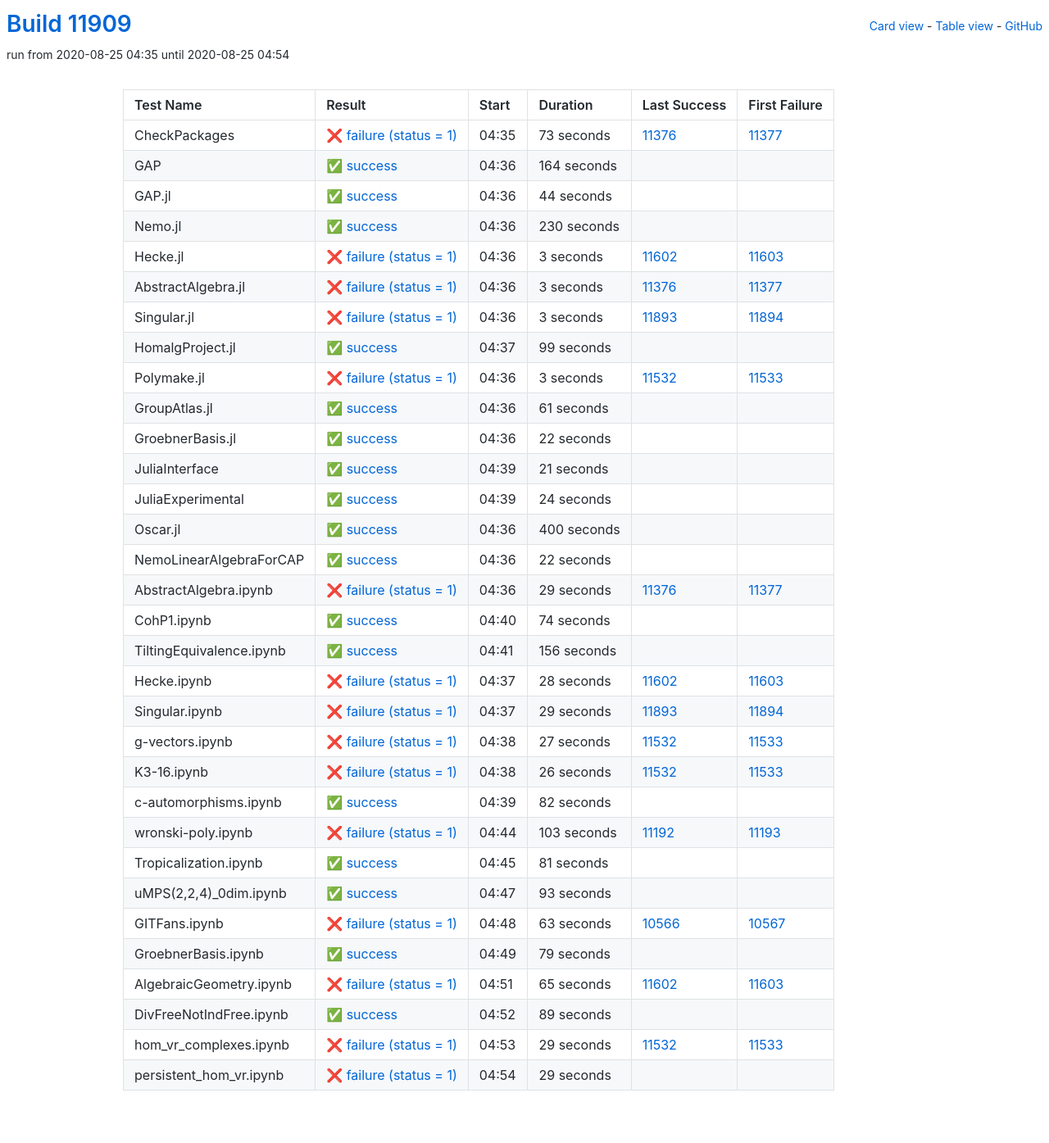
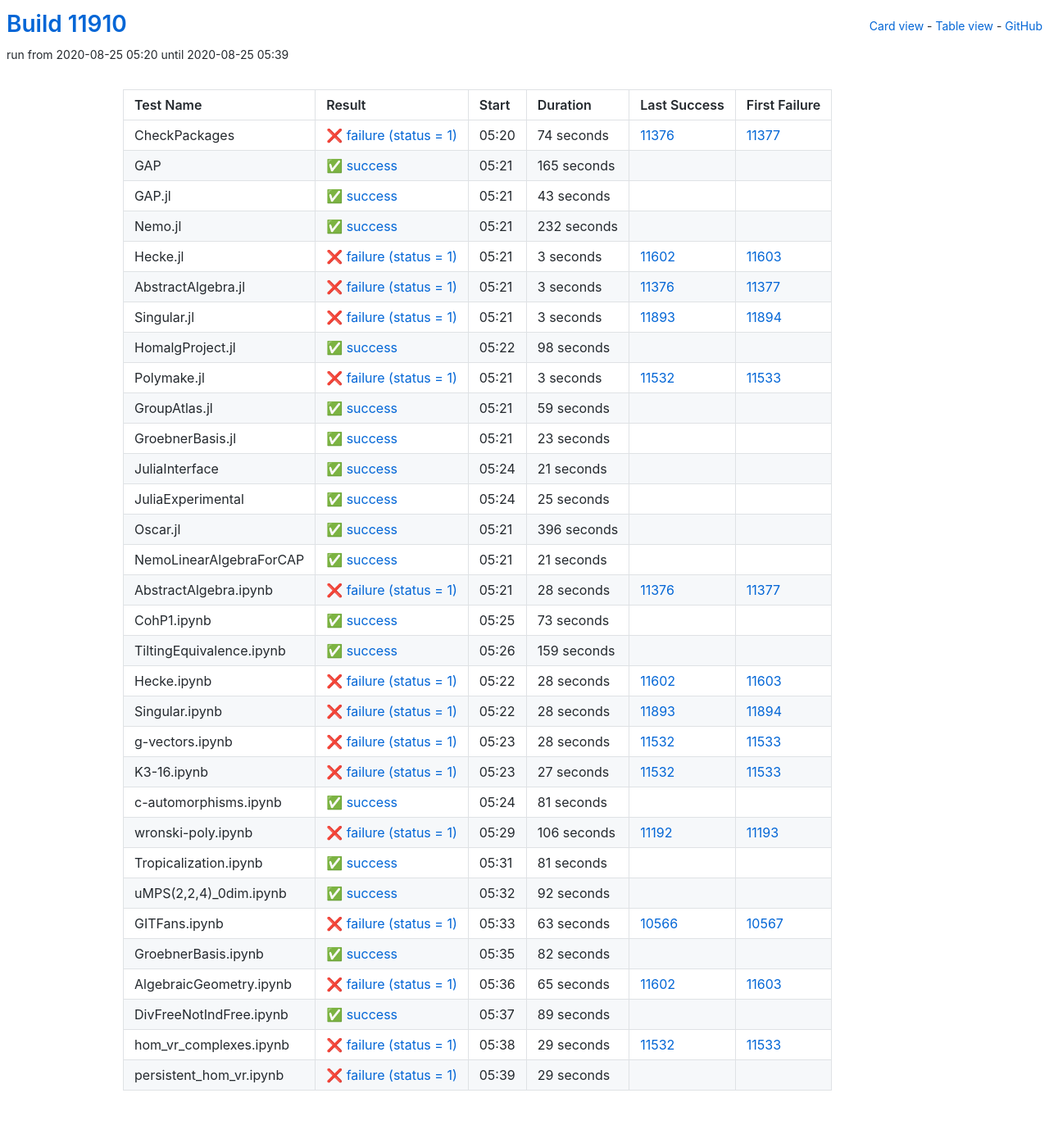
Before and after one commit to oscar-system/oscar-ci-status, a Jekyll site: the page built from table.html, in a window 1280 px wide. Shown: the whole page at 82% size. Built offline with Jekyll 4.4.1, drawn with Linux system fonts in a browser that asks for light colours.

Commit message:
Build #11910

```diff
--- a/_data/ci.yml
+++ b/_data/ci.yml
@@ -1,6 +1,6 @@
 ---
-build: 11909
-build_url: https://oscarci.mathematik.uni-kl.de/job/oscar/11909/
+build: 11910
+build_url: https://oscarci.mathematik.uni-kl.de/job/oscar/11910/
 job: oscar
 organization: oscar-system
 repo: oscar-ci-status
@@ -8,56 +8,56 @@
 tests:
 - name: CheckPackages
   id: checkpackages
-  log: https://oscarci.mathematik.uni-kl.de/job/oscar/11909/artifact/logs/build-11909/CheckPackages.log
-  start: 2020-08-25 04:35
+  log: https://oscarci.mathematik.uni-kl.de/job/oscar/11910/artifact/logs/build-11910/CheckPackages.log
+  start: 2020-08-25 05:20
   success: false
   exitcode: 1
   status: failure
-  duration: 73
+  duration: 74
   last_success: 11376
   last_success_url: https://oscarci.mathematik.uni-kl.de/job/oscar/11376/
   first_failure: 11377
   first_failure_url: https://oscarci.mathematik.uni-kl.de/job/oscar/11377/
 - name: GAP
   id: gap
-  log: https://oscarci.mathematik.uni-kl.de/job/oscar/11909/artifact/logs/build-11909/GAP.log
-  start: 2020-08-25 04:36
+  log: https://oscarci.mathematik.uni-kl.de/job/oscar/11910/artifact/logs/build-11910/GAP.log
+  start: 2020-08-25 05:21
   success: true
   exitcode: 0
   status: success
-  duration: 164
+  duration: 165
   last_success: false
   last_success_url:
   first_failure: false
   first_failure_url:
 - name: GAP.jl
   id: gap-jl
-  log: https://oscarci.mathematik.uni-kl.de/job/oscar/11909/artifact/logs/build-11909/GAP.jl.log
-  start: 2020-08-25 04:36
+  log: https://oscarci.mathematik.uni-kl.de/job/oscar/11910/artifact/logs/build-11910/GAP.jl.log
+  start: 2020-08-25 05:21
   success: true
   exitcode: 0
   status: success
-  duration: 44
+  duration: 43
   last_success: false
   last_success_url:
   first_failure: false
   first_failure_url:
 - name: Nemo.jl
   id: nemo-jl
-  log: https://oscarci.mathematik.uni-kl.de/job/oscar/11909/artifact/logs/build-11909/Nemo.jl.log
-  start: 2020-08-25 04:36
+  log: https://oscarci.mathematik.uni-kl.de/job/oscar/11910/artifact/logs/build-11910/Nemo.jl.log
+  start: 2020-08-25 05:21
   success: true
   exitcode: 0
   status: success
-  duration: 230
+  duration: 232
   last_success: false
   last_success_url:
   first_failure: false
   first_failure_url:
 - name: Hecke.jl
   id: hecke-jl
-  log: https://oscarci.mathematik.uni-kl.de/job/oscar/11909/artifact/logs/build-11909/Hecke.jl.log
-  start: 2020-08-25 04:36
+  log: https://oscarci.mathematik.uni-kl.de/job/oscar/11910/artifact/logs/build-11910/Hecke.jl.log
+  start: 2020-08-25 05:21
   success: false
   exitcode: 1
   status: failure
@@ -68,8 +68,8 @@
   first_failure_url: https://oscarci.mathematik.uni-kl.de/job/oscar/11603/
 - name: AbstractAlgebra.jl
   id: abstractalgebra-jl
-  log: https://oscarci.mathematik.uni-kl.de/job/oscar/11909/artifact/logs/build-11909/AbstractAlgebra.jl.log
-  start: 2020-08-25 04:36
+  log: https://oscarci.mathematik.uni-kl.de/job/oscar/11910/artifact/logs/build-11910/AbstractAlgebra.jl.log
+  start: 2020-08-25 05:21
   success: false
   exitcode: 1
   status: failure
@@ -80,8 +80,8 @@
   first_failure_url: https://oscarci.mathematik.uni-kl.de/job/oscar/11377/
 - name: Singular.jl
   id: singular-jl
-  log: https://oscarci.mathematik.uni-kl.de/job/oscar/11909/artifact/logs/build-11909/Singular.jl.log
-  start: 2020-08-25 04:36
+  log: https://oscarci.mathematik.uni-kl.de/job/oscar/11910/artifact/logs/build-11910/Singular.jl.log
+  start: 2020-08-25 05:21
   success: false
   exitcode: 1
   status: failure
@@ -92,20 +92,20 @@
   first_failure_url: https://oscarci.mathematik.uni-kl.de/job/oscar/11894/
 - name: HomalgProject.jl
   id: homalgproject-jl
-  log: https://oscarci.mathematik.uni-kl.de/job/oscar/11909/artifact/logs/build-11909/HomalgProject.jl.log
-  start: 2020-08-25 04:37
+  log: https://oscarci.mathematik.uni-kl.de/job/oscar/11910/artifact/logs/build-11910/HomalgProject.jl.log
+  start: 2020-08-25 05:22
   success: true
   exitcode: 0
   status: success
-  duration: 99
+  duration: 98
   last_success: false
   last_success_url:
   first_failure: false
   first_failure_url:
 - name: Polymake.jl
   id: polymake-jl
-  log: https://oscarci.mathematik.uni-kl.de/job/oscar/11909/artifact/logs/build-11909/Polymake.jl.log
-  start: 2020-08-25 04:36
+  log: https://oscarci.mathematik.uni-kl.de/job/oscar/11910/artifact/logs/build-11910/Polymake.jl.log
+  start: 2020-08-25 05:21
   success: false
   exitcode: 1
   status: failure
@@ -116,32 +116,32 @@
   first_failure_url: https://oscarci.mathematik.uni-kl.de/job/oscar/11533/
 - name: GroupAtlas.jl
   id: groupatlas-jl
-  log: https://oscarci.mathematik.uni-kl.de/job/oscar/11909/artifact/logs/build-11909/GroupAtlas.jl.log
-  start: 2020-08-25 04:36
+  log: https://oscarci.mathematik.uni-kl.de/job/oscar/11910/artifact/logs/build-11910/GroupAtlas.jl.log
+  start: 2020-08-25 05:21
   success: true
   exitcode: 0
   status: success
-  duration: 61
+  duration: 59
   last_success: false
   last_success_url:
   first_failure: false
   first_failure_url:
 - name: GroebnerBasis.jl
   id: groebnerbasis-jl
-  log: https://oscarci.mathematik.uni-kl.de/job/oscar/11909/artifact/logs/build-11909/GroebnerBasis.jl.log
-  start: 2020-08-25 04:36
+  log: https://oscarci.mathematik.uni-kl.de/job/oscar/11910/artifact/logs/build-11910/GroebnerBasis.jl.log
+  start: 2020-08-25 05:21
   success: true
   exitcode: 0
   status: success
-  duration: 22
+  duration: 23
   last_success: false
   last_success_url:
   first_failure: false
   first_failure_url:
 - name: JuliaInterface
   id: juliainterface
-  log: https://oscarci.mathematik.uni-kl.de/job/oscar/11909/artifact/logs/build-11909/JuliaInterface.log
-  start: 2020-08-25 04:39
+  log: https://oscarci.mathematik.uni-kl.de/job/oscar/11910/artifact/logs/build-11910/JuliaInterface.log
+  start: 2020-08-25 05:24
   success: true
   exitcode: 0
   status: success
@@ -152,80 +152,80 @@
   first_failure_url:
 - name: JuliaExperimental
   id: juliaexperimental
-  log: https://oscarci.mathematik.uni-kl.de/job/oscar/11909/artifact/logs/build-11909/JuliaExperimental.log
-  start: 2020-08-25 04:39
+  log: https://oscarci.mathematik.uni-kl.de/job/oscar/11910/artifact/logs/build-11910/JuliaExperimental.log
+  start: 2020-08-25 05:24
   success: true
   exitcode: 0
   status: success
-  duration: 24
+  duration: 25
   last_success: false
   last_success_url:
   first_failure: false
   first_failure_url:
 - name: Oscar.jl
   id: oscar-jl
-  log: https://oscarci.mathematik.uni-kl.de/job/oscar/11909/artifact/logs/build-11909/Oscar.jl.log
-  start: 2020-08-25 04:36
+  log: https://oscarci.mathematik.uni-kl.de/job/oscar/11910/artifact/logs/build-11910/Oscar.jl.log
+  start: 2020-08-25 05:21
   success: true
   exitcode: 0
   status: success
-  duration: 400
+  duration: 396
   last_success: false
   last_success_url:
   first_failure: false
   first_failure_url:
 - name: NemoLinearAlgebraForCAP
   id: nemolinearalgebraforcap
-  log: https://oscarci.mathematik.uni-kl.de/job/oscar/11909/artifact/logs/build-11909/NemoLinearAlgebraForCAP.log
-  start: 2020-08-25 04:36
+  log: https://oscarci.mathematik.uni-kl.de/job/oscar/11910/artifact/logs/build-11910/NemoLinearAlgebraForCAP.log
+  start: 2020-08-25 05:21
   success: true
   exitcode: 0
   status: success
-  duration: 22
+  duration: 21
   last_success: false
   last_success_url:
   first_failure: false
   first_failure_url:
 - name: AbstractAlgebra.ipynb
   id: abstractalgebra-ipynb
-  log: https://oscarci.mathematik.uni-kl.de/job/oscar/11909/artifact/logs/build-11909/AbstractAlgebra.ipynb.log
-  start: 2020-08-25 04:36
+  log: https://oscarci.mathematik.uni-kl.de/job/oscar/11910/artifact/logs/build-11910/AbstractAlgebra.ipynb.log
+  start: 2020-08-25 05:21
   success: false
   exitcode: 1
   status: failure
-  duration: 29
+  duration: 28
   last_success: 11376
   last_success_url: https://oscarci.mathematik.uni-kl.de/job/oscar/11376/
   first_failure: 11377
   first_failure_url: https://oscarci.mathematik.uni-kl.de/job/oscar/11377/
 - name: CohP1.ipynb
   id: cohp1-ipynb
-  log: https://oscarci.mathematik.uni-kl.de/job/oscar/11909/artifact/logs/build-11909/CohP1.ipynb.log
-  start: 2020-08-25 04:40
+  log: https://oscarci.mathematik.uni-kl.de/job/oscar/11910/artifact/logs/build-11910/CohP1.ipynb.log
+  start: 2020-08-25 05:25
   success: true
   exitcode: 0
   status: success
-  duration: 74
+  duration: 73
   last_success: false
   last_success_url:
   first_failure: false
   first_failure_url:
 - name: TiltingEquivalence.ipynb
   id: tiltingequivalence-ipynb
-  log: https://oscarci.mathematik.uni-kl.de/job/oscar/11909/artifact/logs/build-11909/TiltingEquivalence.ipynb.log
-  start: 2020-08-25 04:41
+  log: https://oscarci.mathematik.uni-kl.de/job/oscar/11910/artifact/logs/build-11910/TiltingEquivalence.ipynb.log
+  start: 2020-08-25 05:26
   success: true
   exitcode: 0
   status: success
-  duration: 156
+  duration: 159
   last_success: false
   last_success_url:
   first_failure: false
   first_failure_url:
 - name: Hecke.ipynb
   id: hecke-ipynb
-  log: https://oscarci.mathematik.uni-kl.de/job/oscar/11909/artifact/logs/build-11909/Hecke.ipynb.log
-  start: 2020-08-25 04:37
+  log: https://oscarci.mathematik.uni-kl.de/job/oscar/11910/artifact/logs/build-11910/Hecke.ipynb.log
+  start: 2020-08-25 05:22
   success: false
   exitcode: 1
   status: failure
@@ -236,20 +236,32 @@
   first_failure_url: https://oscarci.mathematik.uni-kl.de/job/oscar/11603/
 - name: Singular.ipynb
   id: singular-ipynb
-  log: https://oscarci.mathematik.uni-kl.de/job/oscar/11909/artifact/logs/build-11909/Singular.ipynb.log
-  start: 2020-08-25 04:37
+  log: https://oscarci.mathematik.uni-kl.de/job/oscar/11910/artifact/logs/build-11910/Singular.ipynb.log
+  start: 2020-08-25 05:22
   success: false
   exitcode: 1
   status: failure
-  duration: 29
+  duration: 28
   last_success: 11893
   last_success_url: https://oscarci.mathematik.uni-kl.de/job/oscar/11893/
   first_failure: 11894
   first_failure_url: https://oscarci.mathematik.uni-kl.de/job/oscar/11894/
 - name: g-vectors.ipynb
   id: g-vectors-ipynb
-  log: https://oscarci.mathematik.uni-kl.de/job/oscar/11909/artifact/logs/build-11909/g-vectors.ipynb.log
-  start: 2020-08-25 04:38
+  log: https://oscarci.mathematik.uni-kl.de/job/oscar/11910/artifact/logs/build-11910/g-vectors.ipynb.log
+  start: 2020-08-25 05:23
+  success: false
+  exitcode: 1
+  status: failure
+  duration: 28
+  last_success: 11532
+  last_success_url: https://oscarci.mathematik.uni-kl.de/job/oscar/11532/
+  first_failure: 11533
+  first_failure_url: https://oscarci.mathematik.uni-kl.de/job/oscar/11533/
+- name: K3-16.ipynb
+  id: k3-16-ipynb
+  log: https://oscarci.mathematik.uni-kl.de/job/oscar/11910/artifact/logs/build-11910/K3-16.ipynb.log
+  start: 2020-08-25 05:23
   success: false
   exitcode: 1
   status: failure
@@ -258,46 +270,34 @@
   last_success_url: https://oscarci.mathematik.uni-kl.de/job/oscar/11532/
   first_failure: 11533
   first_failure_url: https://oscarci.mathematik.uni-kl.de/job/oscar/11533/
-- name: K3-16.ipynb
-  id: k3-16-ipynb
-  log: https://oscarci.mathematik.uni-kl.de/job/oscar/11909/artifact/logs/build-11909/K3-16.ipynb.log
-  start: 2020-08-25 04:38
-  success: false
-  exitcode: 1
-  status: failure
-  duration: 26
-  last_success: 11532
-  last_success_url: https://oscarci.mathematik.uni-kl.de/job/oscar/11532/
-  first_failure: 11533
-  first_failure_url: https://oscarci.mathematik.uni-kl.de/job/oscar/11533/
 - name: c-automorphisms.ipynb
   id: c-automorphisms-ipynb
-  log: https://oscarci.mathematik.uni-kl.de/job/oscar/11909/artifact/logs/build-11909/c-automorphisms.ipynb.log
-  start: 2020-08-25 04:39
+  log: https://oscarci.mathematik.uni-kl.de/job/oscar/11910/artifact/logs/build-11910/c-automorphisms.ipynb.log
+  start: 2020-08-25 05:24
   success: true
   exitcode: 0
   status: success
-  duration: 82
+  duration: 81
   last_success: false
   last_success_url:
   first_failure: false
   first_failure_url:
 - name: wronski-poly.ipynb
   id: wronski-poly-ipynb
-  log: https://oscarci.mathematik.uni-kl.de/job/oscar/11909/artifact/logs/build-11909/wronski-poly.ipynb.log
-  start: 2020-08-25 04:44
+  log: https://oscarci.mathematik.uni-kl.de/job/oscar/11910/artifact/logs/build-11910/wronski-poly.ipynb.log
+  start: 2020-08-25 05:29
   success: false
   exitcode: 1
   status: failure
-  duration: 103
+  duration: 106
   last_success: 11192
   last_success_url: https://oscarci.mathematik.uni-kl.de/job/oscar/11192/
   first_failure: 11193
   first_failure_url: https://oscarci.mathematik.uni-kl.de/job/oscar/11193/
 - name: Tropicalization.ipynb
   id: tropicalization-ipynb
-  log: https://oscarci.mathematik.uni-kl.de/job/oscar/11909/artifact/logs/build-11909/Tropicalization.ipynb.log
-  start: 2020-08-25 04:45
+  log: https://oscarci.mathematik.uni-kl.de/job/oscar/11910/artifact/logs/build-11910/Tropicalization.ipynb.log
+  start: 2020-08-25 05:31
   success: true
   exitcode: 0
   status: success
@@ -308,20 +308,20 @@
   first_failure_url:
 - name: uMPS(2,2,4)_0dim.ipynb
   id: umps-2-2-4-0dim-ipynb
-  log: https://oscarci.mathematik.uni-kl.de/job/oscar/11909/artifact/logs/build-11909/uMPS-2-2-4-_0dim.ipynb.log
-  start: 2020-08-25 04:47
+  log: https://oscarci.mathematik.uni-kl.de/job/oscar/11910/artifact/logs/build-11910/uMPS-2-2-4-_0dim.ipynb.log
+  start: 2020-08-25 05:32
   success: true
   exitcode: 0
   status: success
-  duration: 93
+  duration: 92
   last_success: false
   last_success_url:
   first_failure: false
   first_failure_url:
 - name: GITFans.ipynb
   id: gitfans-ipynb
-  log: https://oscarci.mathematik.uni-kl.de/job/oscar/11909/artifact/logs/build-11909/GITFans.ipynb.log
-  start: 2020-08-25 04:48
+  log: https://oscarci.mathematik.uni-kl.de/job/oscar/11910/artifact/logs/build-11910/GITFans.ipynb.log
+  start: 2020-08-25 05:33
   success: false
   exitcode: 1
   status: failure
@@ -332,20 +332,20 @@
   first_failure_url: https://oscarci.mathematik.uni-kl.de/job/oscar/10567/
 - name: GroebnerBasis.ipynb
   id: groebnerbasis-ipynb
-  log: https://oscarci.mathematik.uni-kl.de/job/oscar/11909/artifact/logs/build-11909/GroebnerBasis.ipynb.log
-  start: 2020-08-25 04:49
+  log: https://oscarci.mathematik.uni-kl.de/job/oscar/11910/artifact/logs/build-11910/GroebnerBasis.ipynb.log
+  start: 2020-08-25 05:35
   success: true
   exitcode: 0
   status: success
-  duration: 79
+  duration: 82
   last_success: false
   last_success_url:
   first_failure: false
   first_failure_url:
 - name: AlgebraicGeometry.ipynb
   id: algebraicgeometry-ipynb
-  log: https://oscarci.mathematik.uni-kl.de/job/oscar/11909/artifact/logs/build-11909/AlgebraicGeometry.ipynb.log
-  start: 2020-08-25 04:51
+  log: https://oscarci.mathematik.uni-kl.de/job/oscar/11910/artifact/logs/build-11910/AlgebraicGeometry.ipynb.log
+  start: 2020-08-25 05:36
   success: false
   exitcode: 1
   status: failure
@@ -356,8 +356,8 @@
   first_failure_url: https://oscarci.mathematik.uni-kl.de/job/oscar/11603/
 - name: DivFreeNotIndFree.ipynb
   id: divfreenotindfree-ipynb
-  log: https://oscarci.mathematik.uni-kl.de/job/oscar/11909/artifact/logs/build-11909/DivFreeNotIndFree.ipynb.log
-  start: 2020-08-25 04:52
+  log: https://oscarci.mathematik.uni-kl.de/job/oscar/11910/artifact/logs/build-11910/DivFreeNotIndFree.ipynb.log
+  start: 2020-08-25 05:37
   success: true
   exitcode: 0
   status: success
@@ -368,8 +368,8 @@
   first_failure_url:
 - name: hom_vr_complexes.ipynb
   id: hom-vr-complexes-ipynb
-  log: https://oscarci.mathematik.uni-kl.de/job/oscar/11909/artifact/logs/build-11909/hom_vr_complexes.ipynb.log
-  start: 2020-08-25 04:53
+  log: https://oscarci.mathematik.uni-kl.de/job/oscar/11910/artifact/logs/build-11910/hom_vr_complexes.ipynb.log
+  start: 2020-08-25 05:38
   success: false
   exitcode: 1
   status: failure
@@ -380,8 +380,8 @@
   first_failure_url: https://oscarci.mathematik.uni-kl.de/job/oscar/11533/
 - name: persistent_hom_vr.ipynb
   id: persistent-hom-vr-ipynb
-  log: https://oscarci.mathematik.uni-kl.de/job/oscar/11909/artifact/logs/build-11909/persistent_hom_vr.ipynb.log
-  start: 2020-08-25 04:54
+  log: https://oscarci.mathematik.uni-kl.de/job/oscar/11910/artifact/logs/build-11910/persistent_hom_vr.ipynb.log
+  start: 2020-08-25 05:39
   success: false
   exitcode: 1
   status: failure
```
Also changed, not shown: README.md.
